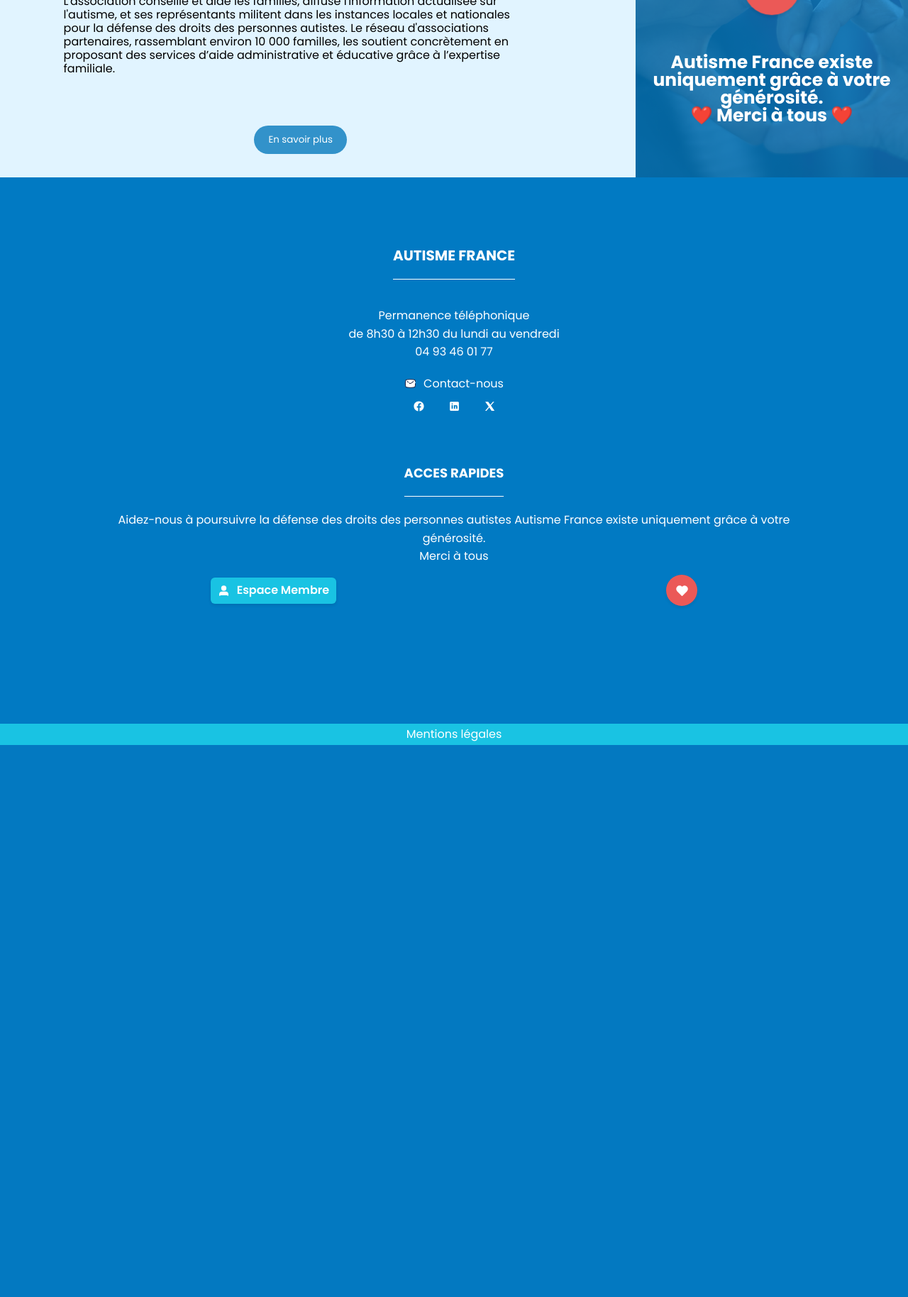
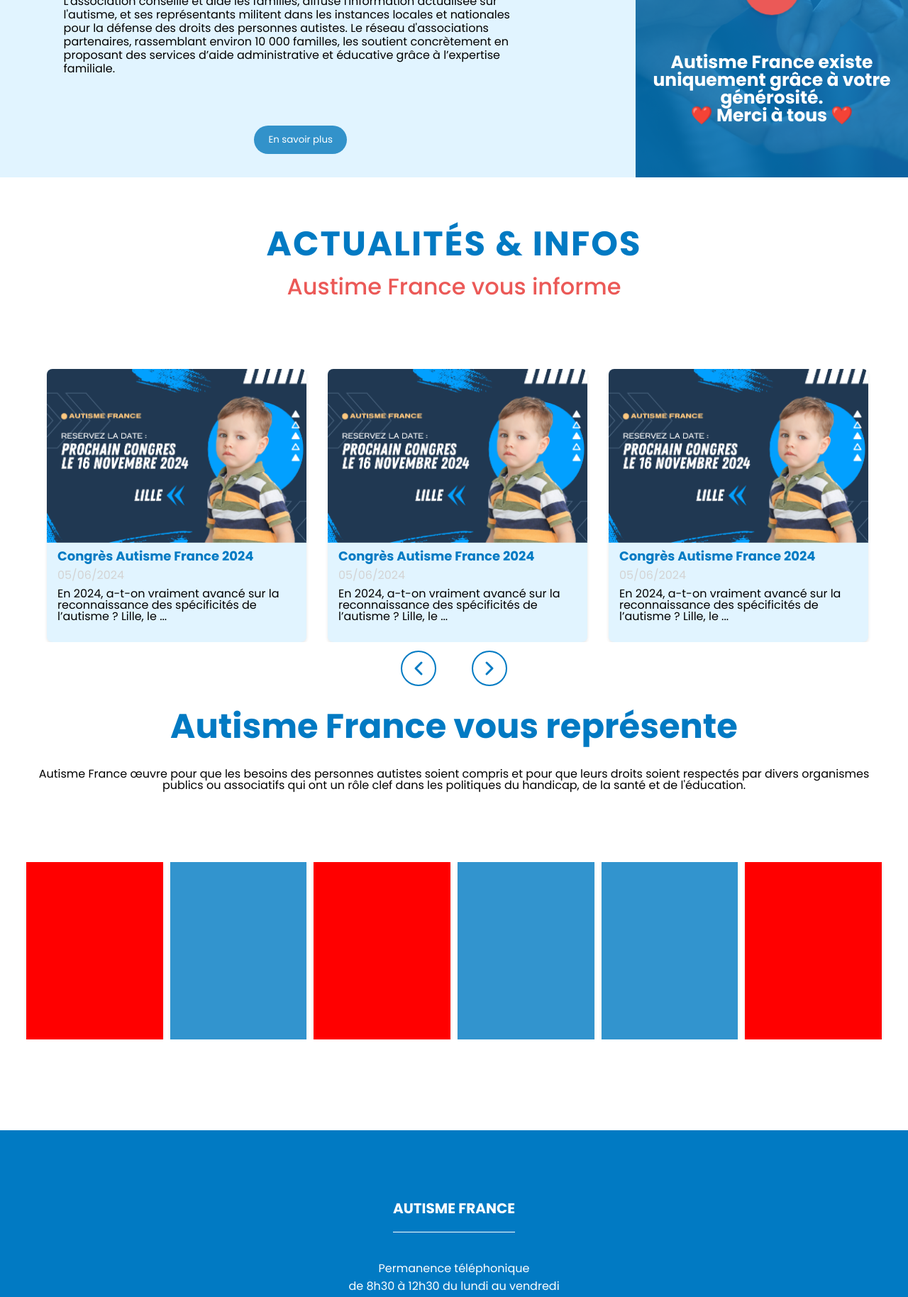
Before and after one commit to Ychnightder/SAE_WEB_2024, a PHP site: page / in a window 1280 px wide. Shown: the part 821-2649 px from the top of the page at 71% size. Before the commit the page ends 1871 px from the top, so only its background shows below. Run offline with PHP 8.4, Linux system fonts and the light colour scheme.

Commit message:
fin carrousel accueil.css index.html

```diff
--- a/Accueil/accueil.css
+++ b/Accueil/accueil.css
@@ -14,8 +14,6 @@
 
 .main-presentation {
   width: 100%;
-  z-index: 20;
-  top: 0;
   display: grid;
   grid-template-columns: 70% 30%;
   background: #e1f4ff;
@@ -197,13 +195,8 @@
   font-weight: bold;
 }
 .actu-carousel {
-  display: none;
-
   width: 100%;
-  /*height: 800px;*/
-  z-index: 30;
-  top: 0;
-  /*display: flex;*/
+  display: flex;
   align-items: center;
   flex-direction: column;
   background: #fff;
@@ -217,6 +210,7 @@
   align-items: center;
   justify-content: center;
   flex-direction: column;
+  margin-bottom: 100px;
 }
 .header-title .title {
   font-size: 48px;
@@ -231,28 +225,33 @@
 }
 
 .wrapper-carousel {
+  overflow: hidden;
   width: 100%;
-  position: relative;
-  margin: 0 auto;
-  overflow: hidden;
+  max-width: 95%;
+  padding: 0;
 }
 
 .carousel {
   display: flex;
-  scroll-behavior: smooth;
-  gap: 20px;
-
+  align-items: center;
+  margin-right: 20px;
   transition: transform 0.5s ease-out;
 }
 
 .card {
-  flex: 0 0 auto;
-  width: 450px;
+  flex: 0 0 calc((100% / 3) - 20px);
+  margin: 0 15px;
+  width: 300px;
   border-radius: 8px;
   overflow: hidden;
   background: #e1f4ff;
   box-shadow: 0 2px 4px rgba(0, 0, 0, 0.1);
 }
+
+.card:last-child {
+  margin-right: 0; /* Pas de marge à droite pour la dernière carte */
+}
+
 .card img {
   width: 100%;
   height: auto;
@@ -275,6 +274,8 @@
 }
 .card-description {
   color: black;
+  text-align: left;
+  margin: 0 30px 0 0;
 }
 
 .carousel-nav {
@@ -296,6 +297,62 @@
   background: none;
   cursor: pointer;
 }
+
+
+.parteners{
+  width: 100%;
+  display: flex;
+  flex-direction: column;
+  align-items: center;
+  justify-content: center;
+  height: auto;
+  background: white;
+}
+.parter-present{
+  display: flex;
+  align-items: center;
+  flex-direction: column;
+  text-align: center;
+  width: 100%;
+  max-width: 95%;
+}
+.parter-present h2{
+  color: #017AC3;
+  font-size: 48px;
+  margin-bottom: 20px;
+}
+.parter-present p{
+  margin: 15px 0 100px 0;
+}
+
+
+.wrapper{
+  overflow: hidden;
+  width: 100%;
+  max-width: 95%;
+  padding: 0;
+  margin-bottom: 10%;
+}
+
+.carrousel-partener{
+  display: flex;
+  align-items: center;
+  transition: transform 0.5s ease-out;
+  width: 100%;
+}
+.carrousel-partener li {
+  flex: 0 0 calc((100% / 6) - 10px);
+  margin: 0 5px;
+  height: 250px;
+  background: #3294ce;
+  box-shadow: 0 2px 4px rgba(0, 0, 0, 0.1);
+  overflow: hidden;
+}
+
+
+.red{
+  background: red!important;
+}
 /* responsive*/
 
 
@@ -303,41 +360,23 @@
 
 
 
-.main-presentation {
-  width: 100%;
-  z-index: 20;
-  top: 0;
-  display: grid;
-  grid-template-columns: 70% 30%;
-  background: #e1f4ff;
-  height: 600px;
-}
-
-.main-presentation .wrapper-main-presentation {
-  width: 100%;
-  display: flex;
-  flex-direction: column;
-  align-items: center;
-}
 
 @media (max-width: 1024px) {
-
   .main-presentation {
     grid-template-columns: 100%;
     margin-bottom: 500px;
   }
-  .wrapper-main-presentation{
+  .wrapper-main-presentation {
     display: flex;
     align-items: center;
     justify-content: center;
     flex-direction: column;
-
   }
-  .presentation-header{
+  .presentation-header {
     display: flex;
     align-items: center;
     justify-content: center;
-    margin: 25px  0;
+    margin: 25px 0;
   }
   .presentation-header .title {
     font-size: 36px; /* Réduction de la taille de la police */
@@ -355,28 +394,26 @@
     max-width: 90%; /* Réduction de la largeur pour de meilleurs ajustements */
   }
 
-
-  .presentation-content .description{
+  .presentation-content .description {
     text-align: justify;
   }
 
-.btn-div{
+  .btn-div {
     width: 50%;
     display: flex;
     align-items: center;
     justify-content: center;
     margin-bottom: 25px;
   }
-.cta-title{
+  .cta-title {
     font-size: 28px;
   }
-.cta-subtitle{
+  .cta-subtitle {
     font-size: 20px;
   }
 }
 
 @media (max-width: 720px) {
-
   .presentation-content {
     margin-bottom: 10%;
     display: flex;
@@ -384,7 +421,7 @@
     justify-content: center;
   }
 
-  .presentation-header{
+  .presentation-header {
     max-width: 100%;
     width: 100%;
     margin: 25px 0 100px 0;
@@ -392,7 +429,6 @@
   .presentation-header .title {
     font-size: 28px;
     text-align: center;
-
   }
 
   .presentation-header .subtitle {
@@ -402,10 +438,9 @@
   .presentation-content {
     max-width: 100%;
   }
-.btn-div{
+  .btn-div {
     margin-top: 10%;
   }
-
 
   .cta-header {
     max-width: 100%; /* Adaptation de la section CTA */
@@ -422,7 +457,6 @@
   }
 }
 @media (max-width: 415px) {
-
   .presentation-header .subtitle {
     font-size: 14px;
   }
@@ -431,7 +465,7 @@
     font-size: 14px;
     margin-bottom: 10px;
   }
-  .btn-div{
+  .btn-div {
     margin-top: 25%;
   }
 }
--- a/Accueil/accueil.js
+++ b/Accueil/accueil.js
@@ -1 +1,82 @@
 import { Cards } from "../Accueil/data.js";
+
+
+const items = document.querySelectorAll('.card');
+ const nbSlideinifini = items.length-2;
+ const nbSlide = items.length;
+
+const suivant = document.querySelector('.nextBtn');
+const precedent = document.querySelector('.prevBtn');
+
+let count = 0;
+let autoScrollInterval;
+
+function showSlide(index) {
+    const carousel = document.querySelector('.carousel');
+    const cardWidth = items[0].clientWidth + 20; // Largeur de chaque carte plus l'espace (gap)
+    const offset = -index * cardWidth; // Calcule l'offset basé sur l'index
+    carousel.style.transform = `translateX(${offset}px)`; // Applique la translation
+}
+
+function startAutoScroll(){
+    autoScrollInterval = setInterval(() => {
+        count = ( count < nbSlideinifini ) ? count + 1 : 0;
+
+        if (count > nbSlideinifini - 1) {
+            count = 0; // Recommence au début
+        }
+
+        showSlide(count);
+    },10000)//10000
+}
+function stopAutoScroll() {
+    clearInterval(autoScrollInterval); // Arrête l'intervalle
+}
+startAutoScroll();
+
+suivant.addEventListener('click', () => {
+    stopAutoScroll();
+    count++;
+
+    if (count > nbSlide - 3) { // Limite à 3 cartes visibles à la fois
+        count = 0; // Boucle à la première carte
+    }
+    showSlide(count);
+    startAutoScroll();
+});
+
+precedent.addEventListener('click', () => {
+    stopAutoScroll();
+    count--;
+
+    if (count < 0) {
+        count = nbSlide - 3; // Retourne à la dernière position possible
+    }
+    showSlide(count);
+    startAutoScroll();
+});
+
+
+
+const carousel = document.querySelector('.carrousel-partener');
+
+const itemsPartener =document.querySelectorAll('.carrousel-partener li ');
+const totalItems = itemsPartener.length-6;
+
+
+
+let currentIndex = 0;
+
+
+
+function moveCarousel() {
+    currentIndex++;
+    if (currentIndex >= totalItems) {
+        currentIndex = 0; // Réinitialiser à 0 lorsque tous les éléments ont été affichés
+    }
+
+    const offset = -currentIndex * (carousel.clientWidth / 6);
+    carousel.style.transform = `translateX(${offset}px)`;
+}
+
+setInterval(moveCarousel, 3000);
--- a/index.html
+++ b/index.html
@@ -3,7 +3,6 @@
   <head>
     <meta charset="UTF-8" />
     <meta name="viewport" content="width=device-width, initial-scale=1.0" />
-
     <link rel="stylesheet" href="shared-css/main.css" />
     <link rel="stylesheet" href="shared-css/header.css" />
     <link rel="stylesheet" href="shared-css/footer.css" />
@@ -14,7 +13,6 @@
   </head>
   <body>
   <div id="header-placeholder"></div>
-
     <section class="section-banniere">
       <img class="banniere" src="./Accueil/slider.png" />
     </section>
@@ -115,8 +113,8 @@
       </div>
 
       <div class="wrapper-carousel">
-        <div class="carousel">
-          <div class="card">
+        <ul class="carousel">
+          <li class="card">
             <a href="#">
               <img
                 src="./assets/Accueil/AF-VisuelSite-Congres2024.png"
@@ -132,8 +130,8 @@
                 </p>
               </div>
             </a>
-          </div>
-          <div class="card">
+          </li>
+          <li class="card">
             <a href="#">
               <img
                 src="./assets/Accueil/AF-VisuelSite-Congres2024.png"
@@ -149,8 +147,8 @@
                 </p>
               </div>
             </a>
-          </div>
-          <div class="card">
+          </li>
+          <li class="card">
             <a href="#">
               <img
                 src="./assets/Accueil/AF-VisuelSite-Congres2024.png"
@@ -166,8 +164,8 @@
                 </p>
               </div>
             </a>
-          </div>
-          <div class="card">
+          </li>
+          <li class="card">
             <a href="#">
               <img
                 src="./assets/Accueil/AF-VisuelSite-Congres2024.png"
@@ -183,8 +181,8 @@
                 </p>
               </div>
             </a>
-          </div>
-          <div class="card">
+          </li>
+          <li class="card">
             <a href="#">
               <img
                 src="./assets/Accueil/AF-VisuelSite-Congres2024.png"
@@ -200,11 +198,11 @@
                 </p>
               </div>
             </a>
-          </div>
-          <div class="card">
+          </li>
+          <li class="card">
             <a href="#">
               <img
-                src="./assets/Accueil/AF-VisuelSite-Congres2024.png"
+                src="./assets/Accueil/AF-VisuelSite-Solutions.png"
                 alt="Image descriptive"
                 class="card-image"
               />
@@ -217,24 +215,8 @@
                 </p>
               </div>
             </a>
-          </div>
-          <div class="card">
-            <a href="#">
-              <img
-                src="./assets/Accueil/AF-VisuelSite-Congres2024.png"
-                alt="Image descriptive"
-                class="card-image"
-              />
-              <div class="card-content">
-                <h3 class="card-title">Congrès Autisme France 2024</h3>
-                <p class="card-date">05/06/2024</p>
-                <p class="card-description">
-                  En 2024, a-t-on vraiment avancé sur la reconnaissance des
-                  spécificités de l’autisme ? Lille, le ...
-                </p>
-              </div>
-            </a>
-          </div>
+          </li>
+        </ul>
       </div>
 
       <div class="carousel-nav">
@@ -273,6 +255,36 @@
           </svg>
         </button>
       </div>
+
+    </section>
+    <section class="parteners">
+      <div class="parter-present">
+        <h2 class="parter sub">Autisme France vous représente</h2>
+        <p class="para">Autisme France œuvre pour que les besoins des personnes autistes soient compris et pour que leurs droits soient respectés par divers organismes publics ou associatifs qui ont un rôle clef dans les politiques du handicap, de la santé et de l'éducation.</p>
+      </div>
+      <div class="wrapper">
+        <ul class="carrousel-partener">
+          <li class="red"></li>
+          <li></li>
+          <li class="red"></li>
+          <li></li>
+          <li></li>
+          <li class="red"></li>
+          <li></li>
+          <li class="red"></li>
+          <li></li>
+          <li class="red"></li>
+          <li></li>
+          <li class="red"></li>
+          <li></li>
+          <li class="red"></li>
+          <li></li>
+          <li class="red"></li>
+          <li></li>
+          <li class="red"></li>
+          <li></li>
+          <li></li>
+        </ul>
       </div>
     </section>
 
--- a/shared-data/dataAC.js
+++ /dev/null
@@ -1 +0,0 @@
-// donnés pour les option des select et pour les dataAC etc
--- a/shared-js/header.js
+++ b/shared-js/header.js
@@ -1,5 +1,6 @@
+
 export function header() {
-  const hamburger = document.querySelector(".hamburger");
+  const hamburger = document.querySelector(".nav .hamburger");
   const closeIcon = document.querySelector(".close-icon");
   const menuIcon = document.querySelector(".menu-icon");
   const navLinks = document.querySelector(".nav-links");
@@ -10,8 +11,8 @@ export function header() {
     navLinks.classList.toggle("active");
     ctaBtn.classList.toggle("active");
     const isMenuActive =
-      navLinks.classList.contains("active") ||
-      ctaBtn.classList.contains("active");
+        navLinks.classList.contains("active") ||
+        ctaBtn.classList.contains("active");
     menuIcon.style.display = isMenuActive ? "none" : "block";
     closeIcon.style.display = isMenuActive ? "block" : "none";
   });
--- a/shared-js/load-components.js
+++ b/shared-js/load-components.js
@@ -21,7 +21,7 @@ function getPathPrefix() {
 
 function loadHeader() {
   const pathPrefix = getPathPrefix();
-  return fetch(`${pathPrefix}shared-html/header.html`)
+  return fetch(`${pathPrefix}test-html/header.html`)
     .then((response) => {
       if (!response.ok) {
         throw new Error(`HTTP error! status: ${response.status}`);
@@ -39,7 +39,7 @@ function loadHeader() {
 
 function loadFooter() {
   const pathPrefix = getPathPrefix();
-  return fetch(`${pathPrefix}shared-html/footer.html`)
+  return fetch(`${pathPrefix}test-html/footer.html`)
     .then((response) => {
       if (!response.ok) {
         throw new Error(`HTTP error! status: ${response.status}`);
```
Also changed, not shown: test-html/card.html (added, +54 -0 lines), test-html/footer.html (renamed from shared-html/footer.html), test-html/header.html (renamed from shared-html/header.html). Lines whose indentation alone changed are shown as unchanged.
